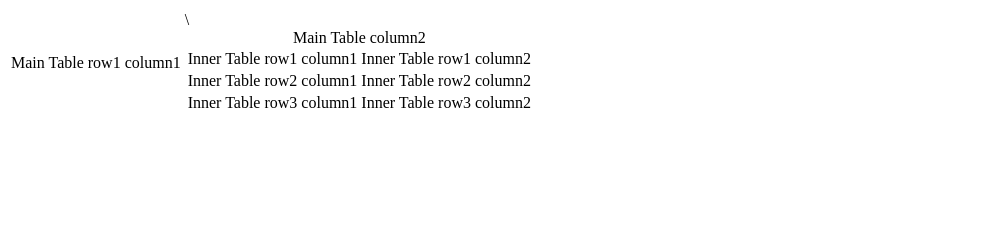
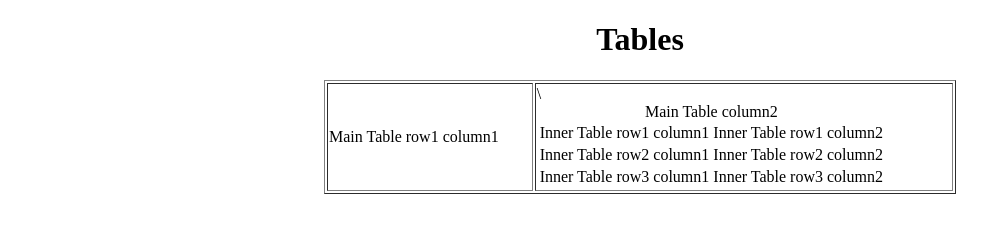
Before and after one commit to aswalanshul07-boop/HTML-ECE1, a plain HTML site: page index.html in a window 1280 px wide. Shown: the whole page, without its empty margins (0-1008 px from the left). Drawn offline with Linux system fonts and the light colour scheme.

Commit message:
Some modification in table

```diff
--- a/index.html
+++ b/index.html
@@ -3,11 +3,12 @@
 <head>
     <meta charset="UTF-8">
     <meta name="viewport" content="width=device-width, initial-scale=1.0">
-    <title>Global Daily News</title>
+    <title>Tables</title>
 </head>
 
 <body>
-    <table>
+    <h1 align="center">Tables</h1>
+    <table border="1", width="50%", align="center">
         <tr>
             <td>Main Table row1 column1</td>
             <td><table>
```
